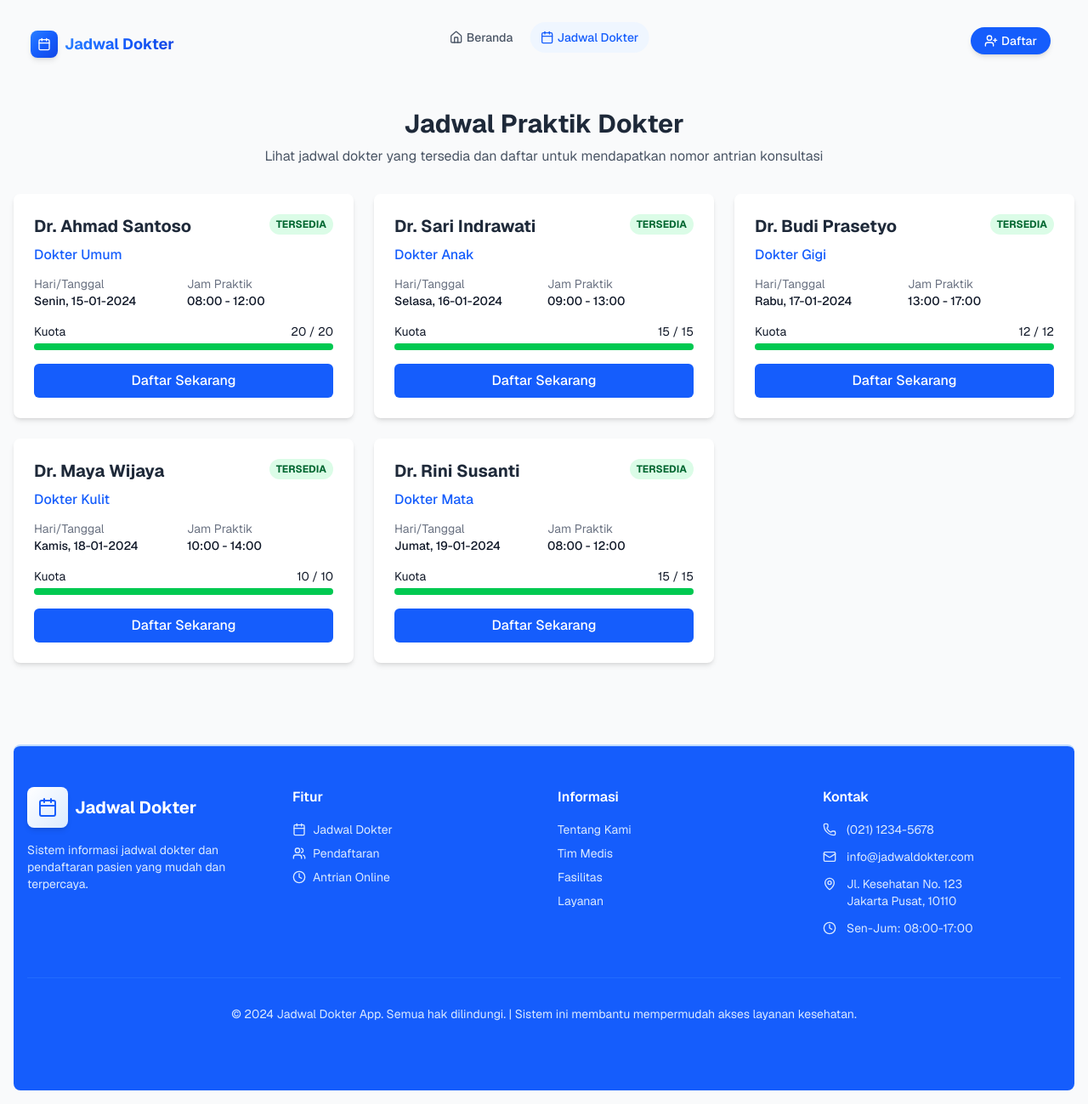
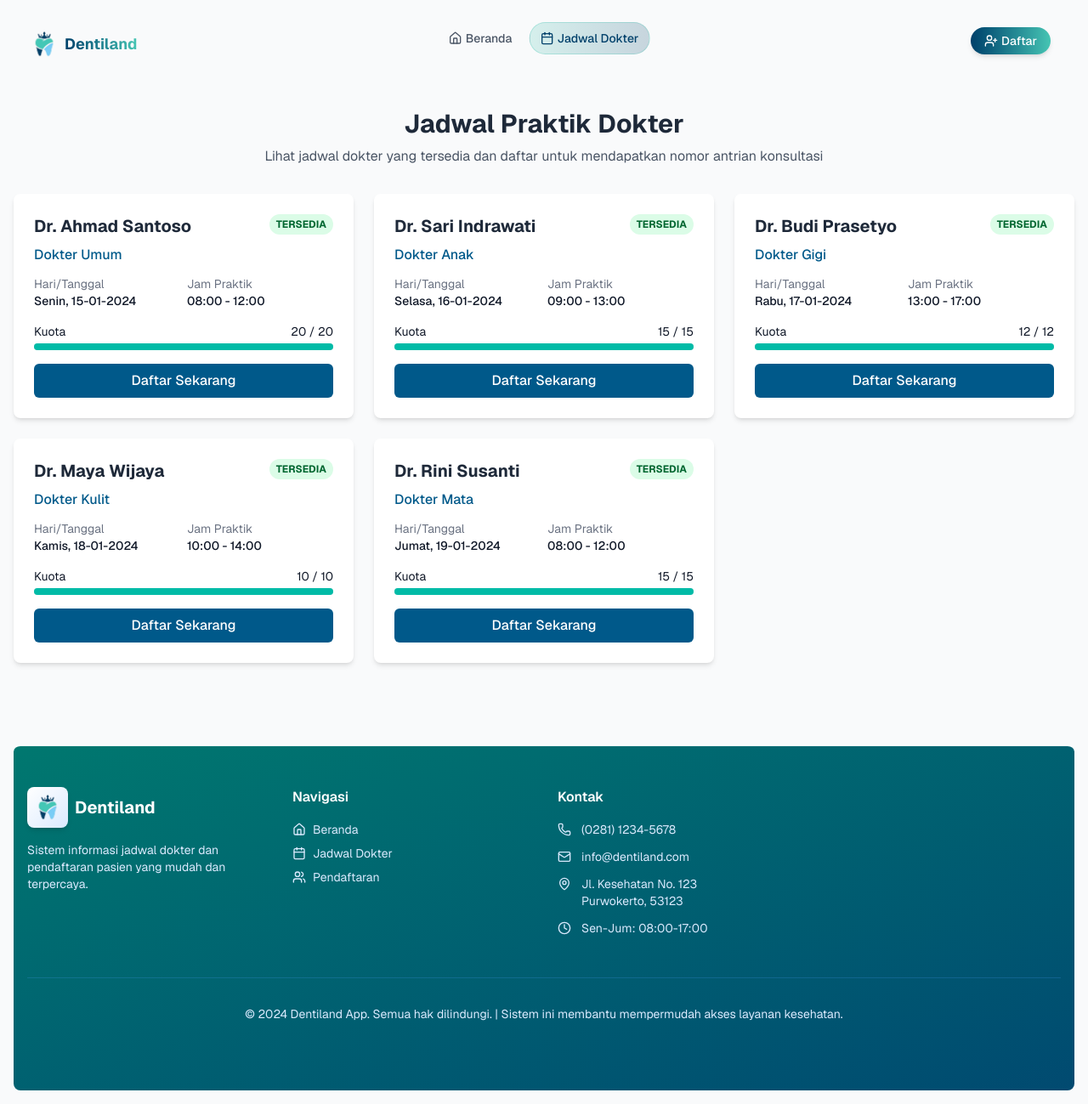
Before and after one commit to buriane/ryan-app, a Next.js app: page /jadwal in a window 1280 px wide. Shown: the whole page at 85% size. Built offline with nearby package versions, Linux system fonts and the light colour scheme.

Commit message:
Refactor code structure for improved readability and maintainability

```diff
--- a/src/app/daftar/page.tsx
+++ b/src/app/daftar/page.tsx
@@ -48,7 +48,7 @@ function SearchParamsContent() {
                 <motion.div whileHover={{ x: -5 }} whileTap={{ scale: 0.95 }}>
                     <Link
                         href="/"
-                        className="inline-flex items-center text-blue-600 hover:text-blue-800"
+                        className="inline-flex items-center text-sky-800 hover:text-sky-900"
                     >
                         <svg xmlns="http://www.w3.org/2000/svg" className="h-5 w-5 mr-1" viewBox="0 0 20 20" fill="currentColor">
                             <path fillRule="evenodd" d="M9.707 14.707a1 1 0 01-1.414 0l-4-4a1 1 0 010-1.414l4-4a1 1 0 011.414 1.414L7.414 9H15a1 1 0 110 2H7.414l2.293 2.293a1 1 0 010 1.414z" clipRule="evenodd" />
--- a/src/app/page.tsx
+++ b/src/app/page.tsx
@@ -8,8 +8,8 @@ export default function Home() {
   return (
     <div className="space-y-16">
       {/* Hero Section */}
-      <section className="relative bg-blue-600 text-white rounded-xl overflow-hidden">
-        <div className="absolute inset-0 bg-gradient-to-br from-blue-600 to-blue-800 opacity-90"></div>
+      <section className="relative bg-sky-400 text-white rounded-xl overflow-hidden">
+        <div className="absolute inset-0 bg-gradient-to-br from-teal-700 to-sky-900 opacity-90"></div>
         <div className="relative container mx-auto px-4 sm:px-6 py-12 md:py-16 flex flex-col md:flex-row items-center">
           <motion.div
             initial={{ x: -100, opacity: 0 }}
@@ -40,12 +40,12 @@ export default function Home() {
               className="flex flex-col sm:flex-row gap-4"
             >
               <motion.div whileHover={{ scale: 1.05 }} whileTap={{ scale: 0.95 }}>
-                <Link href="/jadwal" className="block bg-white text-blue-600 px-6 py-3 rounded-md font-semibold hover:bg-blue-50 transition-colors text-center">
+                <Link href="/jadwal" className="block bg-white text-sky-800 px-6 py-3 rounded-md font-semibold transition-colors text-center">
                   Lihat Jadwal Dokter
                 </Link>
               </motion.div>
               <motion.div whileHover={{ scale: 1.05 }} whileTap={{ scale: 0.95 }}>
-                <Link href="/daftar" className="block bg-blue-500 text-white border border-white px-6 py-3 rounded-md font-semibold hover:bg-blue-700 transition-colors text-center">
+                <Link href="/daftar" className="block bg-teal-600 text-white border border-white px-6 py-3 rounded-md font-semibold transition-colors text-center">
                   Daftar Sekarang
                 </Link>
               </motion.div>
@@ -63,9 +63,6 @@ export default function Home() {
               transition={{ duration: 0.5, delay: 0.5 }}
               className="w-full h-64 sm:h-72 md:h-80 relative mx-4 sm:mx-0 sm:max-w-md"
             >
-              <div className="absolute inset-0 bg-white rounded-lg shadow-xl overflow-hidden">
-                {/* Medical animation */}
-                <div className="h-full w-full bg-white flex items-center justify-center">
               <LottiePlayer
                 src="https://assets3.lottiefiles.com/packages/lf20_QU0V6MuXdA.json"
                 style={{ width: '100%', height: '100%', minHeight: '250px' }}
@@ -74,8 +71,6 @@ export default function Home() {
                 loop
                 autoplay
               />
-                </div>
-              </div>
             </motion.div>
           </motion.div>
         </div>
@@ -128,7 +123,7 @@ export default function Home() {
             <motion.div
               whileHover={{ rotate: 360 }}
               transition={{ duration: 0.8, ease: "easeInOut" }}
-              className="w-12 h-12 bg-blue-100 text-blue-600 rounded-full flex items-center justify-center mb-4"
+              className="w-12 h-12 bg-sky-100 text-teal-500 rounded-full flex items-center justify-center mb-4"
             >
               <svg xmlns="http://www.w3.org/2000/svg" className="h-6 w-6" fill="none" viewBox="0 0 24 24" stroke="currentColor">
                 <path strokeLinecap="round" strokeLinejoin="round" strokeWidth={2} d="M12 8v4l3 3m6-3a9 9 0 11-18 0 9 9 0 0118 0z" />
@@ -151,7 +146,7 @@ export default function Home() {
             <motion.div
               whileHover={{ rotate: 360 }}
               transition={{ duration: 0.8, ease: "easeInOut" }}
-              className="w-12 h-12 bg-blue-100 text-blue-600 rounded-full flex items-center justify-center mb-4"
+              className="w-12 h-12 bg-sky-100 text-teal-500 rounded-full flex items-center justify-center mb-4"
             >
               <svg xmlns="http://www.w3.org/2000/svg" className="h-6 w-6" fill="none" viewBox="0 0 24 24" stroke="currentColor">
                 <path strokeLinecap="round" strokeLinejoin="round" strokeWidth={2} d="M9 5H7a2 2 0 00-2 2v12a2 2 0 002 2h10a2 2 0 002-2V7a2 2 0 00-2-2h-2M9 5a2 2 0 002 2h2a2 2 0 002-2M9 5a2 2 0 012-2h2a2 2 0 012 2" />
@@ -174,7 +169,7 @@ export default function Home() {
             <motion.div
               whileHover={{ rotate: 360 }}
               transition={{ duration: 0.8, ease: "easeInOut" }}
-              className="w-12 h-12 bg-blue-100 text-blue-600 rounded-full flex items-center justify-center mb-4"
+              className="w-12 h-12 bg-sky-100 text-teal-500 rounded-full flex items-center justify-center mb-4"
             >
               <svg xmlns="http://www.w3.org/2000/svg" className="h-6 w-6" fill="none" viewBox="0 0 24 24" stroke="currentColor">
                 <path strokeLinecap="round" strokeLinejoin="round" strokeWidth={2} d="M9 12l2 2 4-4m6 2a9 9 0 11-18 0 9 9 0 0118 0z" />
@@ -222,7 +217,7 @@ export default function Home() {
           className="flex flex-col sm:flex-row gap-4 justify-center"
         >
           <motion.div whileHover={{ scale: 1.05 }} whileTap={{ scale: 0.95 }}>
-            <Link href="/jadwal" className="block bg-blue-600 text-white px-6 py-3 rounded-md font-semibold hover:bg-blue-700 transition-colors">
+            <Link href="/jadwal" className="block bg-teal-600 text-white px-6 py-3 rounded-md font-semibold transition-colors">
               Lihat Jadwal Dokter
             </Link>
           </motion.div>
--- a/src/components/Footer.tsx
+++ b/src/components/Footer.tsx
@@ -1,8 +1,9 @@
 "use client";
 
 import Link from 'next/link';
-import { Calendar, Phone, Mail, MapPin, Clock, Users } from 'lucide-react';
+import { Calendar, Phone, Mail, MapPin, Home, Clock, Users } from 'lucide-react';
 import { motion } from 'framer-motion';
+import Image from 'next/image';
 
 const Footer = () => {
     return (
@@ -11,7 +12,7 @@ const Footer = () => {
             whileInView={{ opacity: 1, y: 0 }}
             viewport={{ once: true }}
             transition={{ duration: 0.7 }}
-            className="mt-16 border-t-2 rounded-lg border-blue-200 bg-blue-600 m-4 pt-12 pb-20"
+            className="mt-16 border-t-2 rounded-lg border-white bg-gradient-to-br from-teal-700 to-sky-900 m-4 pt-12 pb-20"
         >
             <motion.div
                 initial={{ opacity: 0 }}
@@ -44,10 +45,10 @@ const Footer = () => {
                                 transition={{ type: "spring" }}
                                 className="w-12 h-12 bg-gradient-to-br from-white to-blue-100 rounded-lg shadow-md flex items-center justify-center transition-all duration-300"
                             >
-                                <Calendar className="w-6 h-6 text-blue-600" />
+                                <Image src="/logo.png" alt="Dentiland Logo" width={32} height={32} />
                             </motion.div>
                             <span className="text-xl font-bold text-white">
-                                Jadwal Dokter
+                                Dentiland
                             </span>
                         </motion.div>
                         <motion.p
@@ -61,15 +62,21 @@ const Footer = () => {
                         </motion.p>
                     </motion.div>
 
-                    {/* Fitur */}
+                    {/* Navigasi */}
                     <motion.div
                         initial={{ opacity: 0, x: -20 }}
                         whileInView={{ opacity: 1, x: 0 }}
                         viewport={{ once: true }}
                         transition={{ duration: 0.6, delay: 0.4 }}
                     >
-                        <h3 className="font-semibold mb-4 text-white">Fitur</h3>
+                        <h3 className="font-semibold mb-4 text-white">Navigasi</h3>
                         <ul className="space-y-2 text-sm">
+                            <motion.li whileHover={{ x: 5 }} transition={{ type: "spring", stiffness: 400 }}>
+                                <Link href="/" className="text-blue-100 hover:text-white transition-colors flex items-center space-x-2">
+                                    <Home className="w-4 h-4" />
+                                    <span>Beranda</span>
+                                </Link>
+                            </motion.li>
                             <motion.li whileHover={{ x: 5 }} transition={{ type: "spring", stiffness: 400 }}>
                                 <Link href="/jadwal" className="text-blue-100 hover:text-white transition-colors flex items-center space-x-2">
                                     <Calendar className="w-4 h-4" />
@@ -80,44 +87,6 @@ const Footer = () => {
                                 <Link href="/daftar" className="text-blue-100 hover:text-white transition-colors flex items-center space-x-2">
                                     <Users className="w-4 h-4" />
                                     <span>Pendaftaran</span>
-                                </Link>
-                            </motion.li>
-                            <motion.li whileHover={{ x: 5 }} transition={{ type: "spring", stiffness: 400 }}>
-                                <Link href="/" className="text-blue-100 hover:text-white transition-colors flex items-center space-x-2">
-                                    <Clock className="w-4 h-4" />
-                                    <span>Antrian Online</span>
-                                </Link>
-                            </motion.li>
-                        </ul>
-                    </motion.div>
-
-                    {/* Informasi */}
-                    <motion.div
-                        initial={{ opacity: 0, x: -20 }}
-                        whileInView={{ opacity: 1, x: 0 }}
-                        viewport={{ once: true }}
-                        transition={{ duration: 0.6, delay: 0.5 }}
-                    >
-                        <h3 className="font-semibold mb-4 text-white">Informasi</h3>
-                        <ul className="space-y-2 text-sm">
-                            <motion.li whileHover={{ x: 5 }} transition={{ type: "spring", stiffness: 400 }}>
-                                <Link href="#" className="text-blue-100 hover:text-white transition-colors">
-                                    Tentang Kami
-                                </Link>
-                            </motion.li>
-                            <motion.li whileHover={{ x: 5 }} transition={{ type: "spring", stiffness: 400 }}>
-                                <Link href="#" className="text-blue-100 hover:text-white transition-colors">
-                                    Tim Medis
-                                </Link>
-                            </motion.li>
-                            <motion.li whileHover={{ x: 5 }} transition={{ type: "spring", stiffness: 400 }}>
-                                <Link href="#" className="text-blue-100 hover:text-white transition-colors">
-                                    Fasilitas
-                                </Link>
-                            </motion.li>
-                            <motion.li whileHover={{ x: 5 }} transition={{ type: "spring", stiffness: 400 }}>
-                                <Link href="#" className="text-blue-100 hover:text-white transition-colors">
-                                    Layanan
                                 </Link>
                             </motion.li>
                         </ul>
@@ -138,7 +107,7 @@ const Footer = () => {
                                 className="flex items-center space-x-3 text-blue-100"
                             >
                                 <Phone className="w-4 h-4 flex-shrink-0" />
-                                <span>(021) 1234-5678</span>
+                                <span>(0281) 1234-5678</span>
                             </motion.li>
                             <motion.li
                                 whileHover={{ x: 5 }}
@@ -146,7 +115,7 @@ const Footer = () => {
                                 className="flex items-center space-x-3 text-blue-100"
                             >
                                 <Mail className="w-4 h-4 flex-shrink-0" />
-                                <span>info@jadwaldokter.com</span>
+                                <span>info@dentiland.com</span>
                             </motion.li>
                             <motion.li
                                 whileHover={{ x: 5 }}
@@ -154,7 +123,7 @@ const Footer = () => {
                                 className="flex items-start space-x-3 text-blue-100"
                             >
                                 <MapPin className="w-4 h-4 flex-shrink-0 mt-0.5" />
-                                <span>Jl. Kesehatan No. 123<br />Jakarta Pusat, 10110</span>
+                                <span>Jl. Kesehatan No. 123<br />Purwokerto, 53123</span>
                             </motion.li>
                             <motion.li
                                 whileHover={{ x: 5 }}
@@ -181,7 +150,7 @@ const Footer = () => {
                         animate={{ opacity: 1 }}
                         transition={{ delay: 0.9 }}
                     >
-                        &copy; 2024 Jadwal Dokter App. Semua hak dilindungi.
+                        &copy; 2024 Dentiland App. Semua hak dilindungi.
                         <br className="sm:hidden" />
                         <span className="hidden sm:inline"> | </span>
                         Sistem ini membantu mempermudah akses layanan kesehatan.
--- a/src/components/JadwalCard.tsx
+++ b/src/components/JadwalCard.tsx
@@ -38,7 +38,7 @@ const JadwalCard = ({ jadwal }: JadwalCardProps) => {
                         {availabilityText}
                     </motion.span>
                 </div>
-                <p className="text-blue-600 font-medium mb-3">{jadwal.spesialisasi}</p>
+                <p className="text-sky-800 font-medium mb-3">{jadwal.spesialisasi}</p>
                 <div className="grid grid-cols-2 gap-2 mb-4">
                     <div className="text-sm">
                         <p className="text-gray-500">Hari/Tanggal</p>
@@ -56,14 +56,14 @@ const JadwalCard = ({ jadwal }: JadwalCardProps) => {
                     </div>
                     <div className="w-full bg-gray-200 rounded-full h-2">
                         <div
-                            className={`h-2 rounded-full ${availabilityPercentage > 50 ? 'bg-green-500' : availabilityPercentage > 25 ? 'bg-yellow-500' : 'bg-red-500'}`}
+                            className={`h-2 rounded-full ${availabilityPercentage > 50 ? 'bg-teal-500' : availabilityPercentage > 25 ? 'bg-yellow-500' : 'bg-red-500'}`}
                             style={{ width: `${availabilityPercentage}%` }}
                         ></div>
                     </div>
                 </div>
                 <Link
                     href={`/daftar?jadwalId=${jadwal.id}`}
-                    className={`block w-full py-2 px-4 text-center rounded-md text-white font-medium ${isAvailable ? 'bg-blue-600 hover:bg-blue-700' : 'bg-gray-400 cursor-not-allowed'}`}
+                    className={`block w-full py-2 px-4 text-center rounded-md text-white font-medium ${isAvailable ? 'bg-sky-800 hover:bg-sky-900' : 'bg-gray-400 cursor-not-allowed'}`}
                     aria-disabled={!isAvailable}
                 >
                     {isAvailable ? 'Daftar Sekarang' : 'Kuota Penuh'}
--- a/src/components/Navbar.tsx
+++ b/src/components/Navbar.tsx
@@ -4,6 +4,7 @@ import { useState, useEffect } from 'react';
 import Link from 'next/link';
 import { usePathname } from 'next/navigation';
 import { Calendar, Menu, X, Home, UserPlus } from 'lucide-react';
+import Image from 'next/image';
 
 const Navbar = () => {
     const [isMenuOpen, setIsMenuOpen] = useState(false);
@@ -40,8 +41,20 @@ const Navbar = () => {
         { icon: Calendar, name: 'Jadwal Dokter', path: '/jadwal' },
     ];
 
+    // Fixed isActive function
     const isActive = (path: string) => {
-        return pathname === path;
+        console.log('Current pathname:', pathname);
+        console.log('Checking path:', path);
+
+        if (path === '/') {
+            const isHomeActive = pathname === '/';
+            console.log('Is home active:', isHomeActive);
+            return isHomeActive;
+        }
+
+        const isPathActive = pathname.startsWith(path);
+        console.log('Is path active:', isPathActive);
+        return isPathActive;
     };
 
     return (
@@ -50,11 +63,9 @@ const Navbar = () => {
             <div className="absolute top-4 left-4 sm:top-6 sm:left-6 pointer-events-auto z-10 transition-all duration-500 delay-100">
                 <Link href="/" className={`flex items-center space-x-2 p-3 rounded-xl transition-all duration-300 ${isScrolled ? 'bg-white/85 shadow-lg backdrop-blur-md' : 'bg-transparent'
                     }`}>
-                    <div className="w-8 h-8 bg-gradient-to-br from-blue-500 via-blue-600 to-blue-700 rounded-lg shadow-md flex items-center justify-center">
-                        <Calendar className="w-4 h-4 text-white" />
-                    </div>
-                    <span className="text-lg font-bold bg-gradient-to-r from-blue-500 via-blue-600 to-blue-700 bg-clip-text text-transparent">
-                        Jadwal Dokter
+                    <Image src="/logo.png" alt="Dentiland Logo" width={32} height={32} />
+                    <span className="text-lg font-bold bg-gradient-to-r from-[#01406A] to-[#46C5B3] bg-clip-text text-transparent">
+                        Dentiland
                     </span>
                 </Link>
             </div>
@@ -64,13 +75,14 @@ const Navbar = () => {
                 <nav className={`hidden md:flex items-center px-5 py-2.5 space-x-2 rounded-full transition-all duration-300 ${isScrolled ? 'bg-white/85 shadow-lg backdrop-blur-md' : 'bg-transparent'
                     }`}>
                     {navItems.map((item) => {
+                        const itemIsActive = isActive(item.path);
                         return (
                             <Link
                                 key={item.path}
                                 href={item.path}
-                                className={`flex items-center space-x-1 px-3 py-2 text-sm font-medium rounded-full transition-colors ${isActive(item.path)
-                                    ? 'text-blue-600 bg-blue-50'
-                                    : 'text-gray-600 hover:text-blue-600'
+                                className={`flex items-center space-x-1 px-3 py-2 text-sm font-medium rounded-full transition-colors ${itemIsActive
+                                    ? 'text-[#01406A] bg-gradient-to-r from-[#46C5B3]/20 to-[#01406A]/20 border border-[#46C5B3]/30'
+                                    : 'text-gray-600 hover:text-[#01406A] hover:bg-[#46C5B3]/10'
                                     }`}
                             >
                                 <item.icon className="h-4 w-4" />
@@ -90,8 +102,8 @@ const Navbar = () => {
                         <Link
                             href="/daftar"
                             className={`px-4 py-1.5 text-sm rounded-full font-medium transition-all duration-300 ${isActive('/daftar')
-                                ? 'bg-blue-700 text-white shadow-md'
-                                : 'bg-blue-600 hover:bg-blue-700 text-white shadow-md hover:shadow-lg'
+                                ? 'bg-gradient-to-r from-[#01406A] to-[#46C5B3] text-white shadow-md'
+                                : 'bg-gradient-to-r from-[#01406A] to-[#46C5B3] hover:from-[#01406A]/90 hover:to-[#46C5B3]/90 text-white shadow-md hover:shadow-lg'
                                 }`}
                         >
                             <div className="flex items-center space-x-1">
@@ -107,7 +119,7 @@ const Navbar = () => {
                     }`}>
                     <button
                         onClick={() => setIsMenuOpen(!isMenuOpen)}
-                        className="text-gray-600 hover:text-blue-600 flex items-center justify-center"
+                        className="text-gray-600 hover:text-[#01406A] flex items-center justify-center"
                         style={{ border: 'none', backgroundColor: 'transparent', padding: '0.5rem' }}
                     >
                         {isMenuOpen ? (
@@ -124,13 +136,14 @@ const Navbar = () => {
                 <div className="absolute top-20 right-4 w-64 md:hidden pt-4 pb-4 px-4 bg-white/90 shadow-lg rounded-xl backdrop-blur-md pointer-events-auto z-50">
                     <div className="space-y-2">
                         {navItems.map((item) => {
+                            const itemIsActive = isActive(item.path);
                             return (
                                 <Link
                                     key={item.path}
                                     href={item.path}
-                                    className={`flex items-center space-x-3 px-3 py-3 text-base font-medium rounded-full ${isActive(item.path)
-                                        ? 'text-blue-600 bg-blue-50'
-                                        : 'text-gray-600'
+                                    className={`flex items-center space-x-3 px-3 py-3 text-base font-medium rounded-full ${itemIsActive
+                                        ? 'text-[#01406A] bg-gradient-to-r from-[#46C5B3]/20 to-[#01406A]/20 border border-[#46C5B3]/30'
+                                        : 'text-gray-600 hover:text-[#01406A] hover:bg-[#46C5B3]/10'
                                         }`}
                                     onClick={() => setIsMenuOpen(false)}
                                 >
@@ -146,8 +159,8 @@ const Navbar = () => {
                         <Link
                             href="/daftar"
                             className={`w-full flex items-center justify-center space-x-2 px-4 py-3 text-sm rounded-full font-medium transition-colors ${isActive('/daftar')
-                                ? 'bg-blue-700 text-white'
-                                : 'bg-blue-600 hover:bg-blue-700 text-white'
+                                ? 'bg-gradient-to-r from-[#01406A] to-[#46C5B3] text-white'
+                                : 'bg-gradient-to-r from-[#01406A] to-[#46C5B3] hover:from-[#01406A]/90 hover:to-[#46C5B3]/90 text-white'
                                 }`}
                             onClick={() => setIsMenuOpen(false)}
                         >
```
Also changed, not shown: src/components/FormDaftar.tsx (+4 -4 lines), src/components/ModalKonfirmasi.tsx (+4 -4 lines), public/logo.png (added), public/profile.webp (added). Lines whose indentation alone changed are shown as unchanged.
